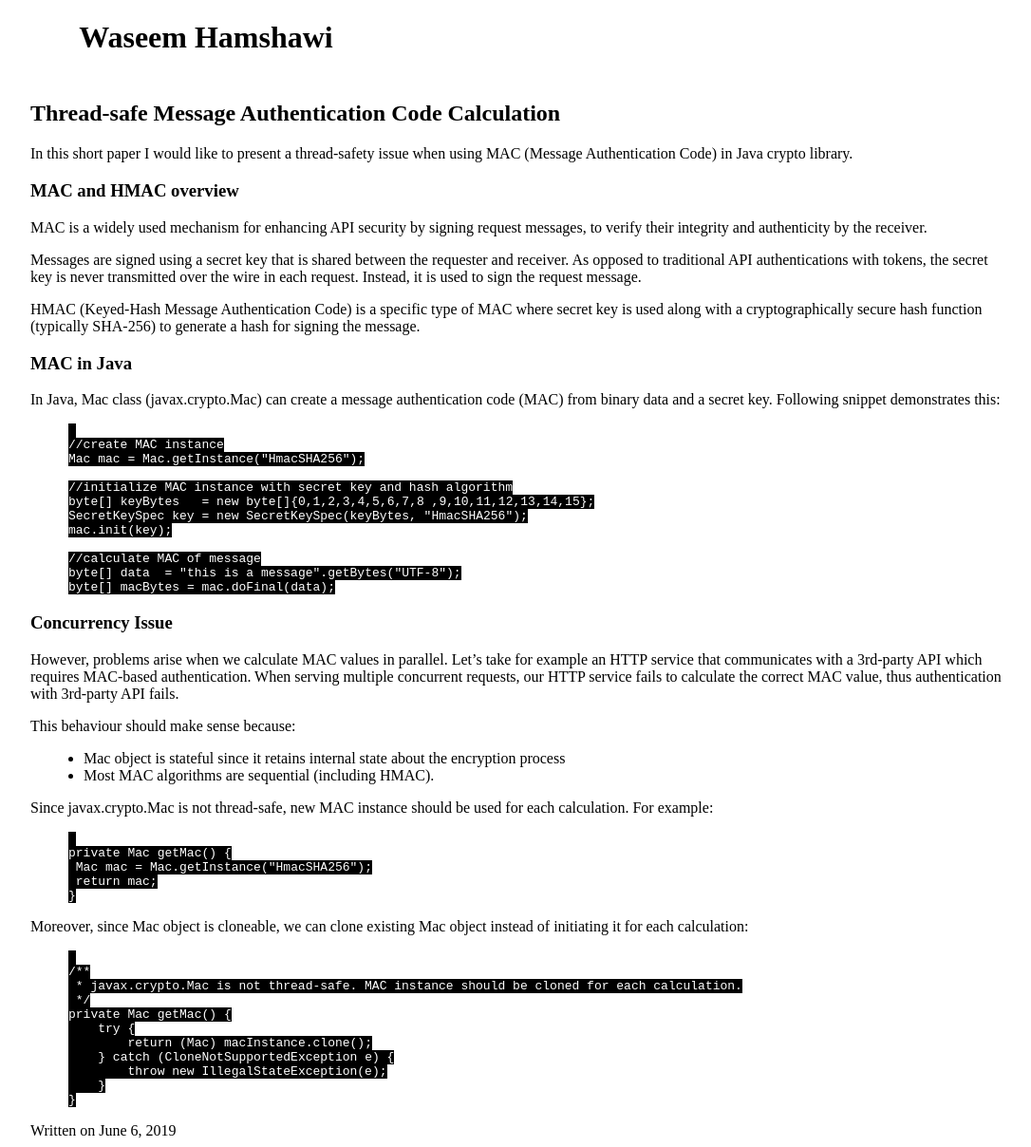
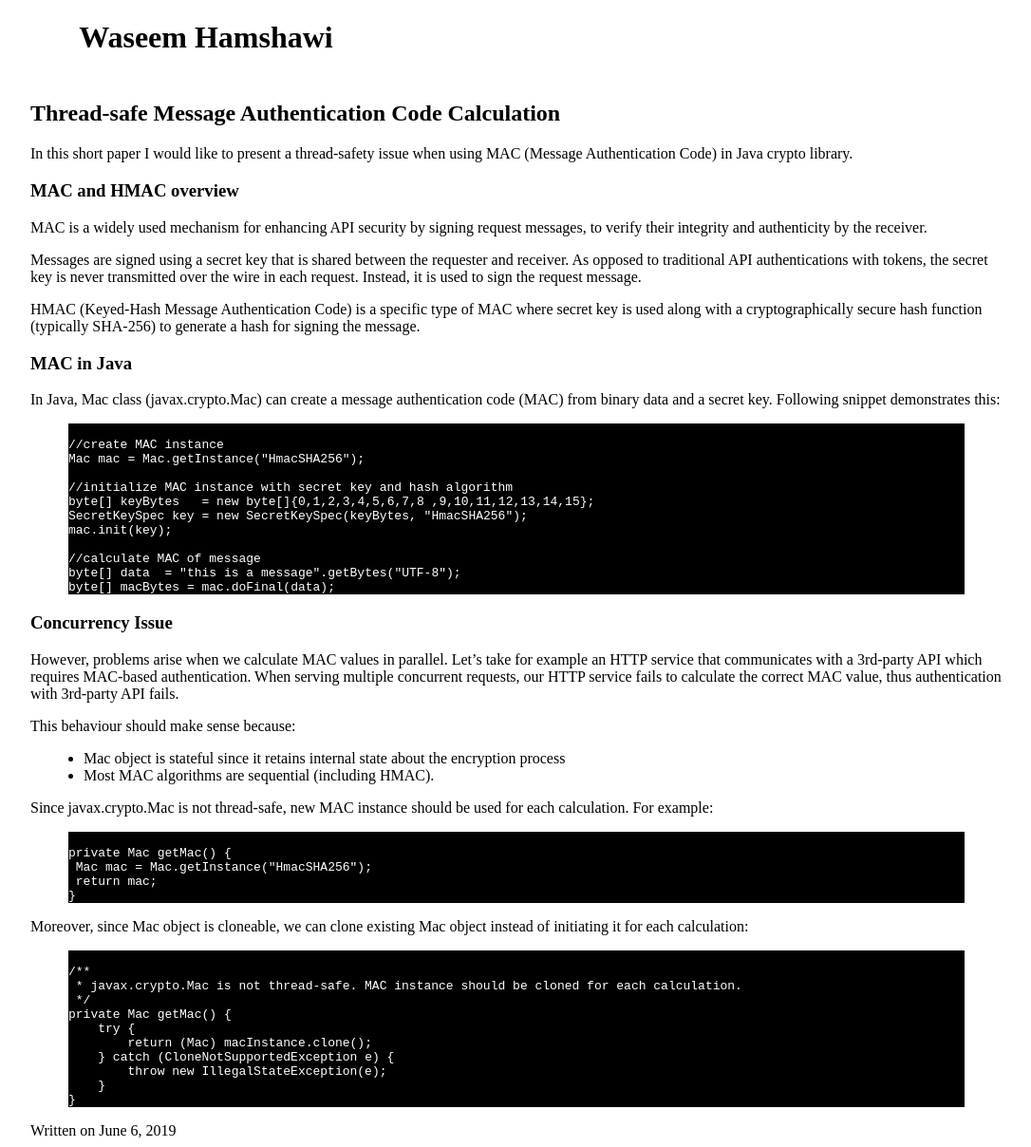
Before and after one commit to waseemh/waseemh.github.io, a Jekyll site: the page built from _posts/2019-06-06-threadsafe-mac-calc.md, in a window 1280 px wide. Shown: the whole page at 95% size, without its empty margins (96-1182 px from the left). Built offline with Jekyll 4.4.1, drawn with Linux system fonts in a browser that asks for light colours.

Commit message:
Update default.html

```diff
--- a/_layouts/default.html
+++ b/_layouts/default.html
@@ -20,6 +20,9 @@
       code {
   color: white;
   background: black;
+          max-width: 100%;
+  display: block;
+  margin: 0 auto;
 }
 
 div.highlighter-rouge code {
```
